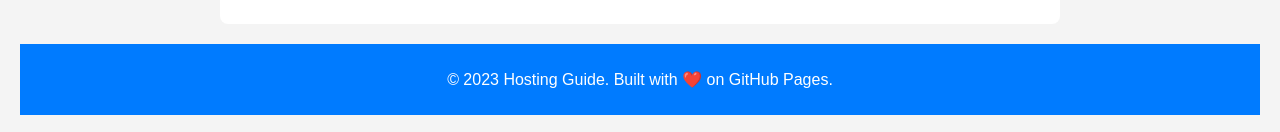
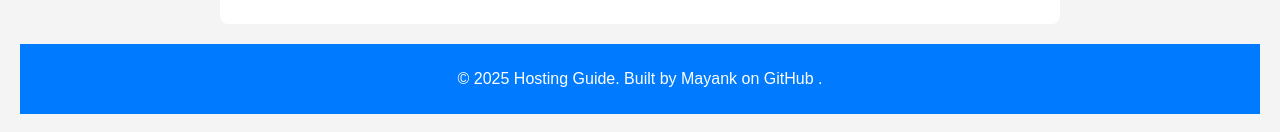
Before and after one commit to Mayankk0751/The-Host-Guide, a plain HTML site: page index.html in a window 1280 px wide. Shown: the part 853-985 px from the top of the page. Drawn offline with Linux system fonts and the light colour scheme.

Commit message:
index.html

```diff
--- a/index.html
+++ b/index.html
@@ -52,7 +52,7 @@
     </main>
 
     <footer>
-        <p>&copy; 2023 Hosting Guide. Built with ❤️ on GitHub Pages.</p>
+        <p>&copy; 2025 Hosting Guide. Built by Mayank on GitHub .</p>
     </footer>
 </body>
 </html>
```
